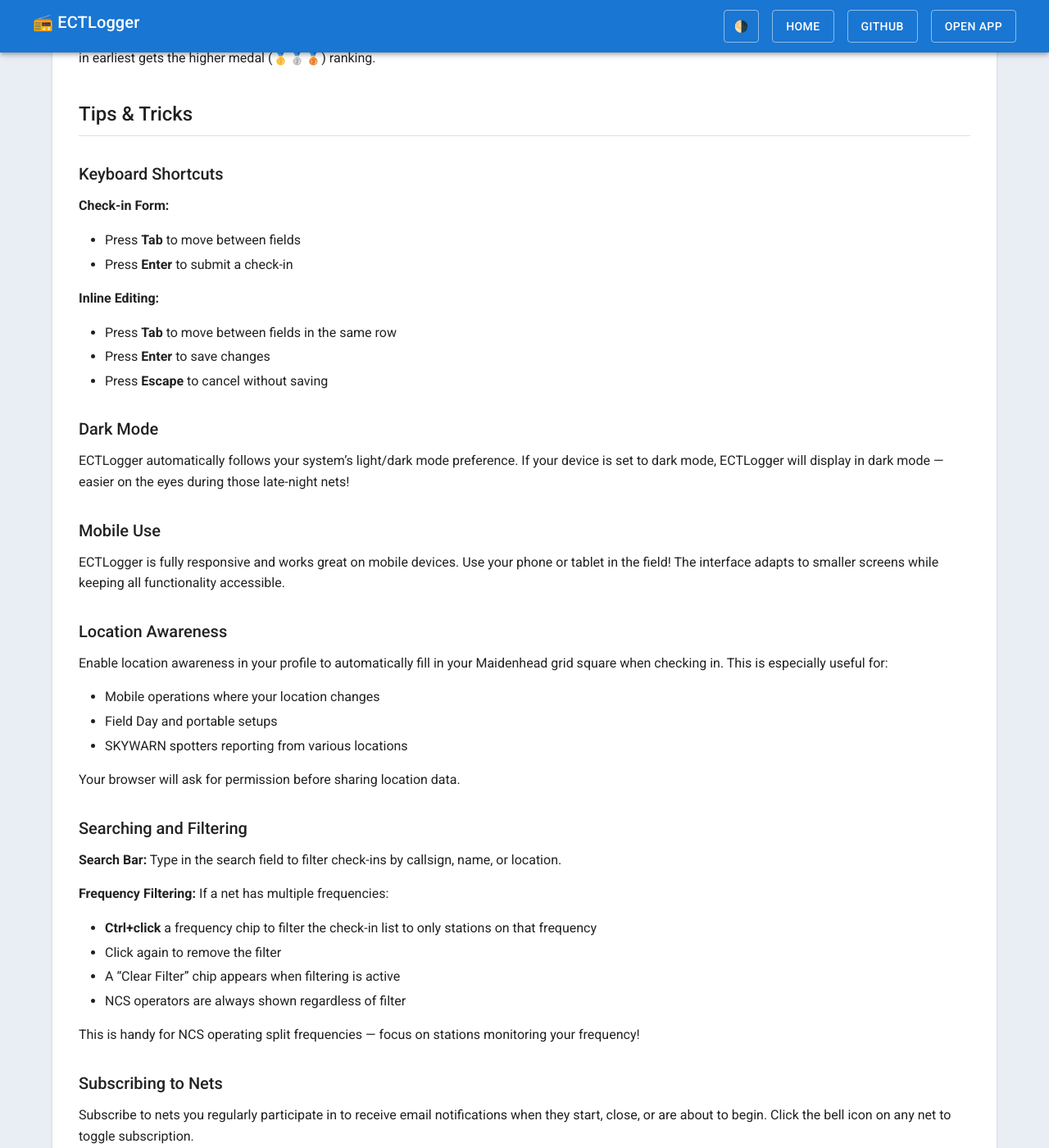
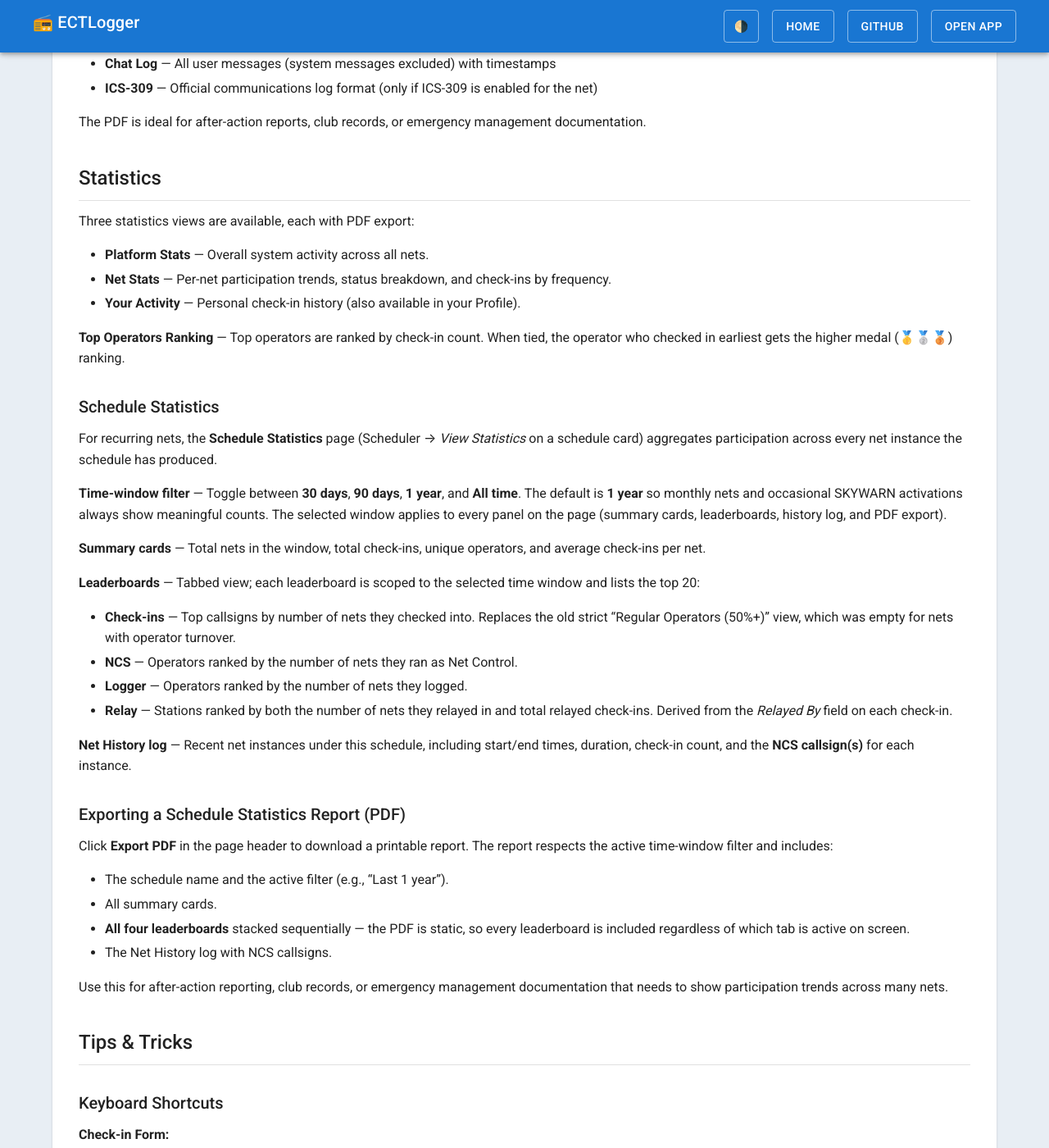
Before and after one commit to bradbrownjr/ectlogger, a Jekyll site: the page built from docs/USER-GUIDE.md, in a window 1280 px wide and 1400 px high, scrolled down 10634 px. Shown: the whole window at 82% size. Built offline with Jekyll 4.4.1, drawn with Linux system fonts in a browser that asks for light colours; our own code applies the rules of GitHub Pages for plain Markdown files; some of the changed text lies outside the part shown.

Commit message:
Docs: schedule statistics, leaderboards, link-net, PDF report

```diff
--- a/docs/USER-GUIDE.md
+++ b/docs/USER-GUIDE.md
@@ -175,6 +175,19 @@
 - **Owners** can merge schedules they own (all selected schedules must be yours)
 
 > **This action is permanent and cannot be undone.** Source schedules are deleted after the merge.
+
+### Linking an Existing Net to a Schedule
+
+If an ad-hoc net was created outside a schedule (or was attached to the wrong schedule), you can re-attach it from the **Schedule Statistics** page so its check-ins count toward the schedule's history and leaderboards:
+
+1. Open the schedule from the **Scheduler** page and click **View Statistics**.
+2. Click **Link Existing Net** in the page header.
+3. Pick a net from the list and confirm. To detach a net from a schedule entirely, choose **(none)**.
+
+**Who can link/detach:**
+- The net's owner or an admin can change a net's schedule.
+- When *attaching* to a schedule, you must also be the schedule's owner or an admin.
+- Detaching only requires net ownership/admin.
 
 ### Net Script
 
@@ -390,12 +403,41 @@
 
 ## Statistics
 
-View participation statistics:
-- **Platform Stats** — Overall system activity (with PDF export)
-- **Net Stats** — Per-net participation trends (with PDF export)
-- **Your Activity** — Personal check-in history (also available in your Profile, with PDF export)
+Three statistics views are available, each with PDF export:
 
-**Top Operators Ranking** — In statistics, the top operators are ranked by check-in count. When operators are tied with the same count, the one who checked in earliest gets the higher medal (🥇🥈🥉) ranking.
+- **Platform Stats** — Overall system activity across all nets.
+- **Net Stats** — Per-net participation trends, status breakdown, and check-ins by frequency.
+- **Your Activity** — Personal check-in history (also available in your Profile).
+
+**Top Operators Ranking** — Top operators are ranked by check-in count. When tied, the operator who checked in earliest gets the higher medal (🥇🥈🥉) ranking.
+
+### Schedule Statistics
+
+For recurring nets, the **Schedule Statistics** page (Scheduler → *View Statistics* on a schedule card) aggregates participation across every net instance the schedule has produced.
+
+**Time-window filter** — Toggle between **30 days**, **90 days**, **1 year**, and **All time**. The default is **1 year** so monthly nets and occasional SKYWARN activations always show meaningful counts. The selected window applies to every panel on the page (summary cards, leaderboards, history log, and PDF export).
+
+**Summary cards** — Total nets in the window, total check-ins, unique operators, and average check-ins per net.
+
+**Leaderboards** — Tabbed view; each leaderboard is scoped to the selected time window and lists the top 20:
+
+- **Check-ins** — Top callsigns by number of nets they checked into. Replaces the old strict "Regular Operators (50%+)" view, which was empty for nets with operator turnover.
+- **NCS** — Operators ranked by the number of nets they ran as Net Control.
+- **Logger** — Operators ranked by the number of nets they logged.
+- **Relay** — Stations ranked by both the number of nets they relayed in and total relayed check-ins. Derived from the *Relayed By* field on each check-in.
+
+**Net History log** — Recent net instances under this schedule, including start/end times, duration, check-in count, and the **NCS callsign(s)** for each instance.
+
+### Exporting a Schedule Statistics Report (PDF)
+
+Click **Export PDF** in the page header to download a printable report. The report respects the active time-window filter and includes:
+
+- The schedule name and the active filter (e.g., "Last 1 year").
+- All summary cards.
+- **All four leaderboards** stacked sequentially — the PDF is static, so every leaderboard is included regardless of which tab is active on screen.
+- The Net History log with NCS callsigns.
+
+Use this for after-action reporting, club records, or emergency management documentation that needs to show participation trends across many nets.
 
 ## Tips & Tricks
 
```
Also changed, not shown: README.md (+2 -0 lines), docs/DEVELOPMENT.md (+3 -0 lines).
